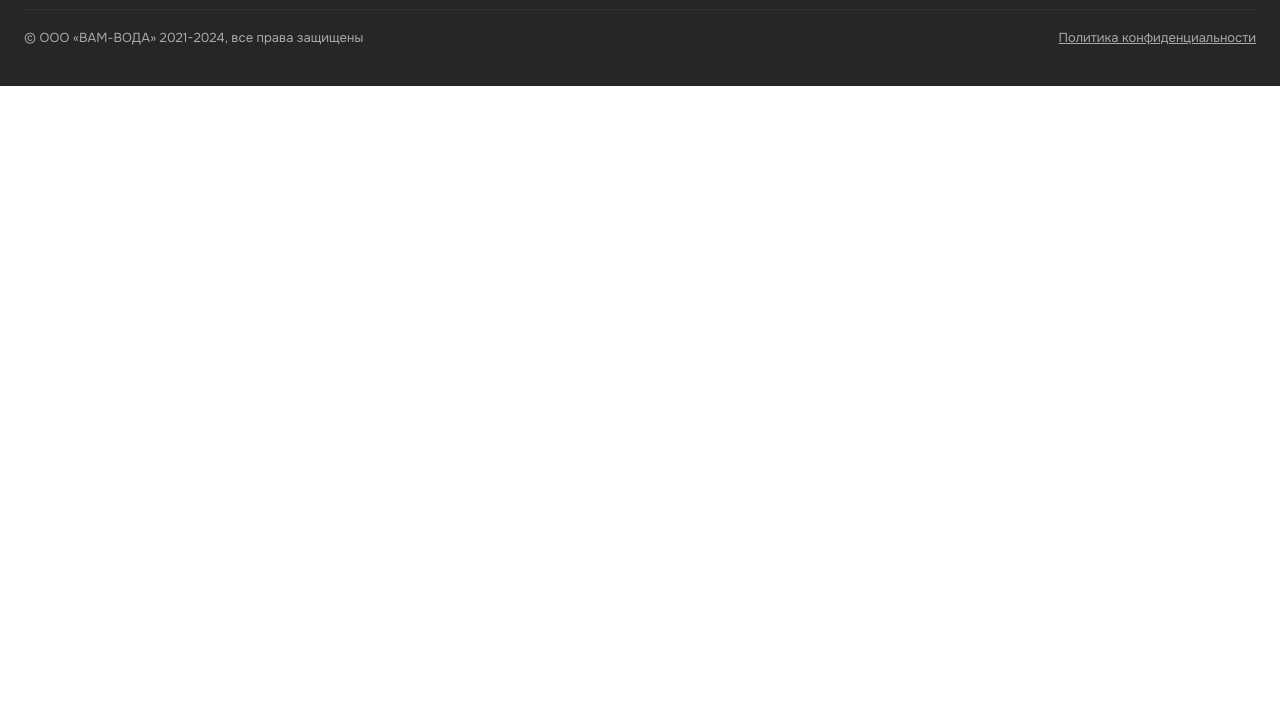
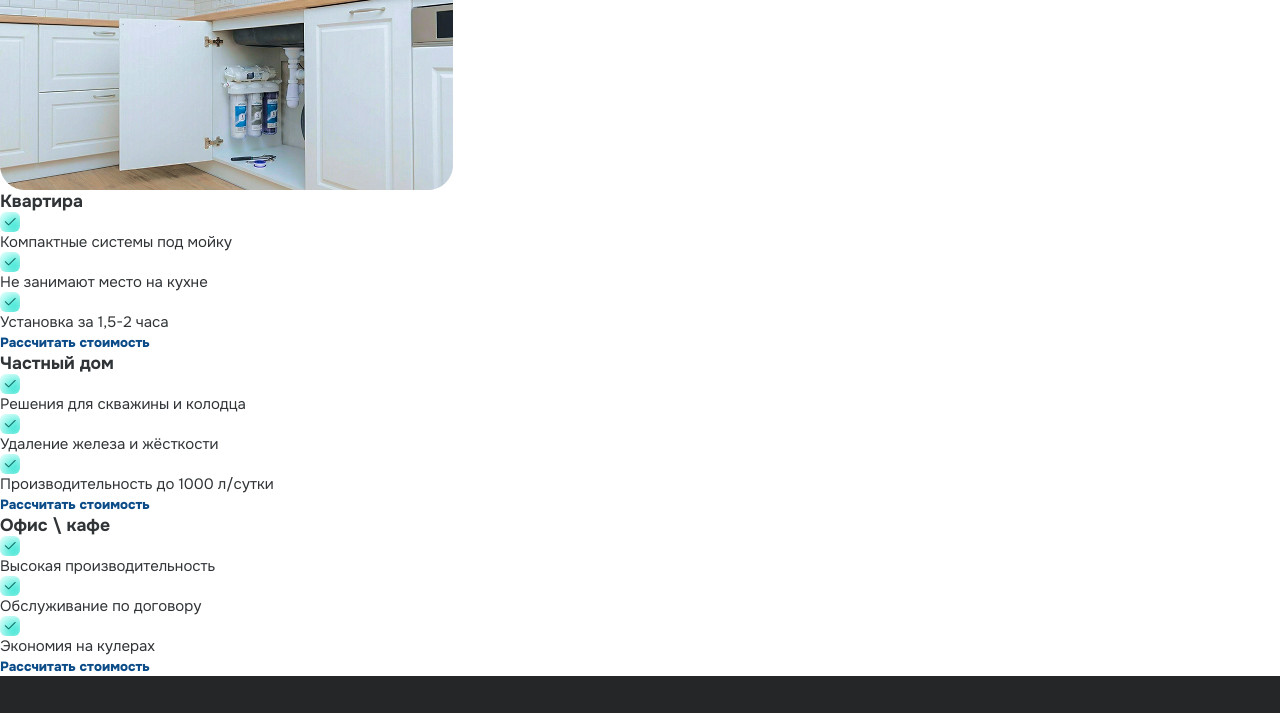
Before and after one commit to ministrov/waterdel-main-second, a website built with Vite: page index.html in a window 1280 px wide. Shown: the part 4233-4946 px from the top of the page. Before the commit the page ends 4319 px from the top, so only its background shows below. Built offline with nearby package versions, Linux system fonts and the light colour scheme; files whose address does not match are found by name.

Commit message:
feat: create a markup for section roomtypes

```diff
--- a/index.html
+++ b/index.html
@@ -193,6 +193,87 @@
         <div class="promo__tag">Акция до 31 декабря</div>
       </div>
     </section>
+
+    <section id="block-roomtypes" class="roomtypes">
+      <h2 class="roomtypes__title">Устанавливаем <span class="highlighed--second">системы очистки воды</span> для любых
+        помещений</h2>
+      <ul class="roomtypes__list">
+        <li class="roomtypes__item">
+          <div class="roomtypes__item-top">
+            <img src="image/roomtypes-img-1.jpg" width="" height="" alt="Картинка карточки номер 1">
+          </div>
+          <div class="roomtypes__item-bottom">
+            <h3 class="roomtypes__item-title">Квартира</h3>
+
+            <ul class="roomtypes__bottom-list bottom-list">
+              <li class="bottom-list__item">
+                <img class="bottom-list__item-icon" src="icons/round-tick.svg" width="20" height="20"
+                  alt="Иконка галочки в квадратном светло-голубом фоне">
+                <p class="bottom-list__item-text">Компактные системы под мойку</p>
+              </li>
+              <li class="bottom-list__item">
+                <img class="bottom-list__item-icon" src="icons/round-tick.svg" width="20" height="20"
+                  alt="Иконка галочки в квадратном светло-голубом фоне">
+                <p class="bottom-list__item-text">Не занимают место на кухне</p>
+              </li>
+              <li class="bottom-list__item">
+                <img class="bottom-list__item-icon" src="icons/round-tick.svg" width="20" height="20"
+                  alt="Иконка галочки в квадратном светло-голубом фоне">
+                <p class="bottom-list__item-text">Установка за 1,5-2 часа</p>
+              </li>
+            </ul>
+
+            <button class="roomtypes__btn button button--primary">Рассчитать стоимость</button>
+          </div>
+        </li>
+        <li class="roomtypes__item">
+          <h3 class="roomtypes__item-title">Частный дом</h3>
+
+          <ul class="roomtypes__bottom-list bottom-list">
+            <li class="bottom-list__item">
+              <img class="bottom-list__item-icon" src="icons/round-tick.svg" width="20" height="20"
+                alt="Иконка галочки в квадратном светло-голубом фоне">
+              <p class="bottom-list__item-text">Решения для скважины и колодца</p>
+            </li>
+            <li class="bottom-list__item">
+              <img class="bottom-list__item-icon" src="icons/round-tick.svg" width="20" height="20"
+                alt="Иконка галочки в квадратном светло-голубом фоне">
+              <p class="bottom-list__item-text">Удаление железа и жёсткости</p>
+            </li>
+            <li class="bottom-list__item">
+              <img class="bottom-list__item-icon" src="icons/round-tick.svg" width="20" height="20"
+                alt="Иконка галочки в квадратном светло-голубом фоне">
+              <p class="bottom-list__item-text">Производительность до 1000 л/сутки</p>
+            </li>
+          </ul>
+
+          <button class="roomtypes__btn button button--primary">Рассчитать стоимость</button>
+        </li>
+        <li class="roomtypes__item">
+          <h3 class="roomtypes__item-title">Офис \ кафе</h3>
+
+          <ul class="roomtypes__bottom-list bottom-list">
+            <li class="bottom-list__item">
+              <img class="bottom-list__item-icon" src="icons/round-tick.svg" width="20" height="20"
+                alt="Иконка галочки в квадратном светло-голубом фоне">
+              <p class="bottom-list__item-text">Высокая производительность</p>
+            </li>
+            <li class="bottom-list__item">
+              <img class="bottom-list__item-icon" src="icons/round-tick.svg" width="20" height="20"
+                alt="Иконка галочки в квадратном светло-голубом фоне">
+              <p class="bottom-list__item-text">Обслуживание по договору</p>
+            </li>
+            <li class="bottom-list__item">
+              <img class="bottom-list__item-icon" src="icons/round-tick.svg" width="20" height="20"
+                alt="Иконка галочки в квадратном светло-голубом фоне">
+              <p class="bottom-list__item-text">Экономия на кулерах</p>
+            </li>
+          </ul>
+
+          <button class="roomtypes__btn button button--primary">Рассчитать стоимость</button>
+        </li>
+      </ul>
+    </section>
   </main>
 
   <footer class="page__footer footer">
```
Also changed, not shown: public/icons/round-tick.svg (added), public/image/roomtypes-img-1.jpg (added), public/image/roomtypes-img-2.jpg (added), public/image/roomtypes-img-3.jpg (added).
